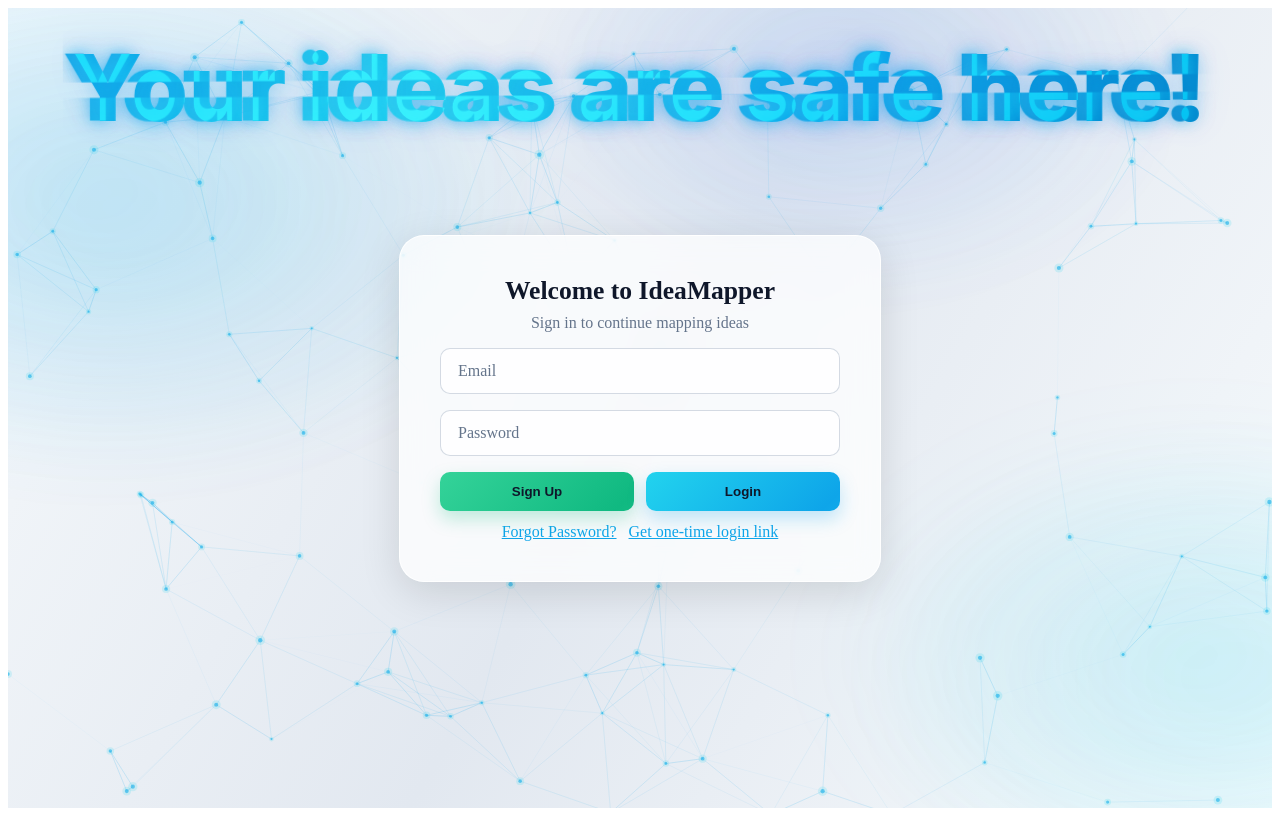
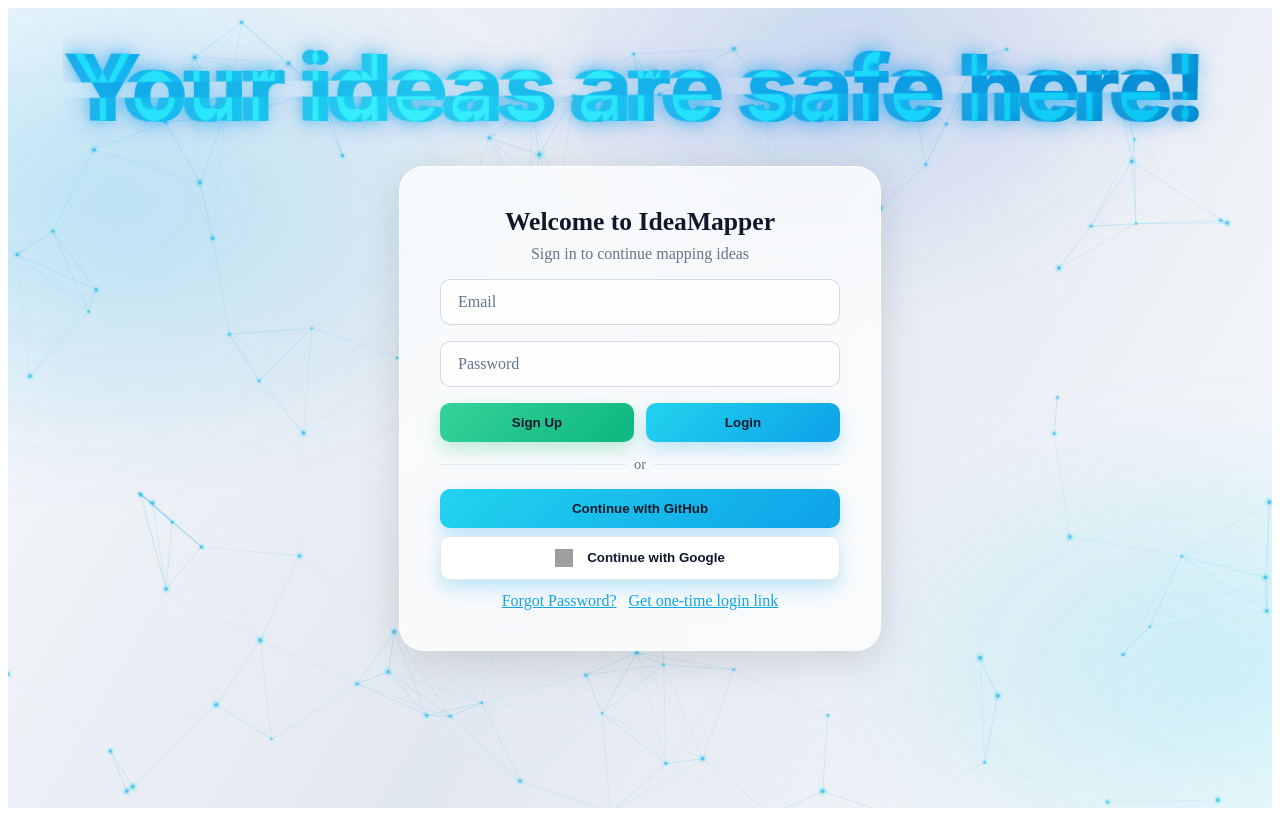
Before and after one commit to MisterMassad/ideaMapper, a React (Create React App) app in the folder client/: page / in a window 1280 px wide. Built offline with nearby package versions, Linux system fonts and the light colour scheme; no server answers; grey boxes are pictures that could not be loaded.

Commit message:
Added Sign in with Google/Github Placeholders

```diff
--- a/client/src/components/LoginPage.jsx
+++ b/client/src/components/LoginPage.jsx
@@ -174,6 +174,32 @@
     }
   };
 
+  // Github login auth
+  const signInWithGithub = async () => {
+    setError("");
+    const { error } = await supabase.auth.signInWithOAuth({
+      provider: "github",
+      options: {
+        //
+      },
+    });
+    if (error) setError(error.message);
+  };
+
+  // GOOGLE LOGIN (OAuth)
+  const signInWithGoogle = async () => {
+    setError("");
+    const { error } = await supabase.auth.signInWithOAuth({
+      provider: "google",
+      options: {
+        redirectTo: window.location.origin,
+      },
+    });
+    if (error) setError(error.message);
+  };
+
+
+
   // ===== Password Reset (request email) View =====
   if (showReset) {
     return (
@@ -294,6 +320,64 @@
               {isLogin ? "Login" : "Create Account"}
             </button>
           </div>
+
+          {isLogin && (
+            <>
+              <div
+                style={{
+                  display: "flex",
+                  alignItems: "center",
+                  gap: 8,
+                  margin: "14px 0",
+                }}
+              >
+                <div style={{ height: 1, background: "var(--border)", flex: 1 }} />
+                <span style={{ color: "var(--muted)", fontSize: ".9rem" }}>or</span>
+                <div style={{ height: 1, background: "var(--border)", flex: 1 }} />
+              </div>
+
+              <div className="button-row">
+                <button type="button" className="login-button" onClick={signInWithGithub}>
+                  Continue with GitHub
+                </button>
+              </div>
+
+
+              <div className="button-row" style={{ marginTop: 8 }}>
+                <button
+                  type="button"
+                  onClick={signInWithGoogle}
+                  className="login-button"
+                  style={{
+                    display: "flex",
+                    alignItems: "center",
+                    justifyContent: "center",
+                    gap: 8,
+                    background: "white",
+                    border: "1px solid #e2e8f0",
+                    color: "#0f172a",
+                    fontWeight: 600,
+                  }}
+                >
+                  <img
+                    src="https://www.svgrepo.com/show/355037/google.svg"
+                    alt="Google logo"
+                    width="18"
+                    height="18"
+                    style={{ marginRight: 6 }}
+                  />
+                  Continue with Google
+                </button>
+              </div>
+
+            </>
+
+
+          )}
+
+
+
+
         </form>
 
         {isLogin && (
```
Also changed, not shown: client/src/components/UpdatedMapEditor.jsx (line endings or trailing spaces).
